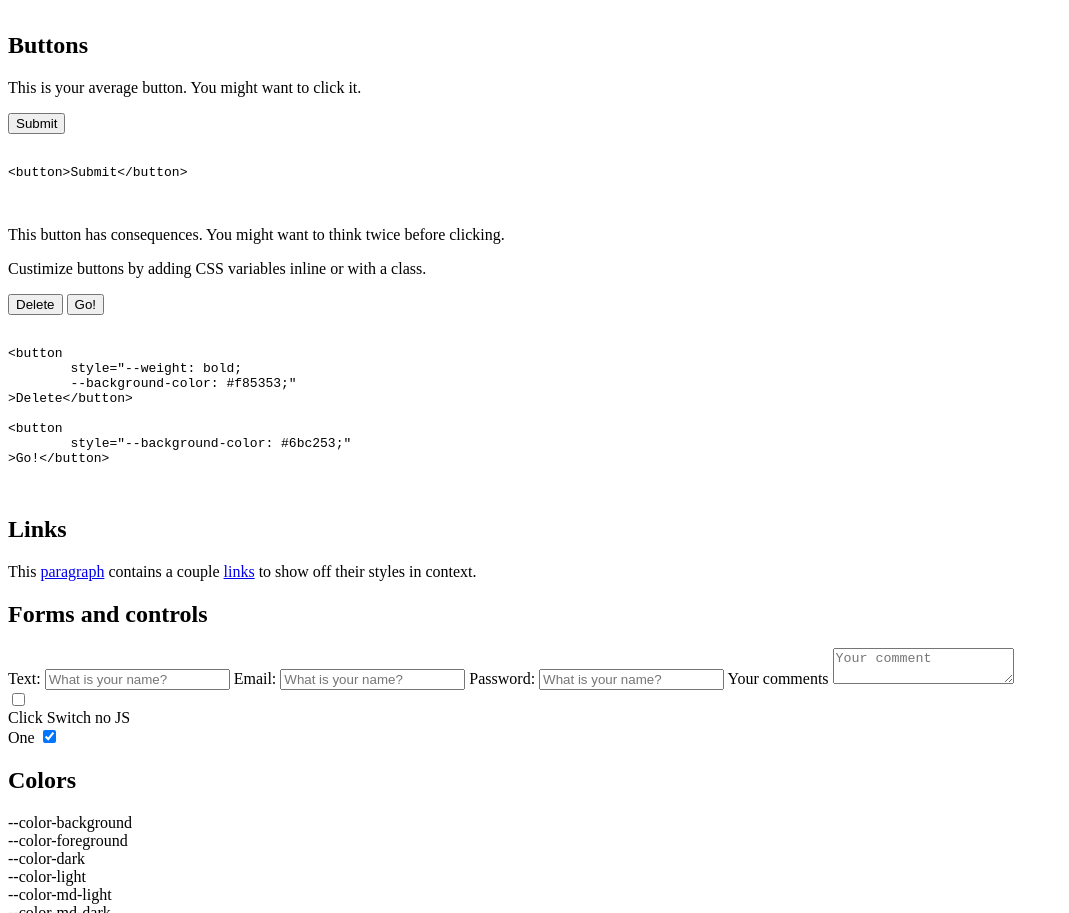
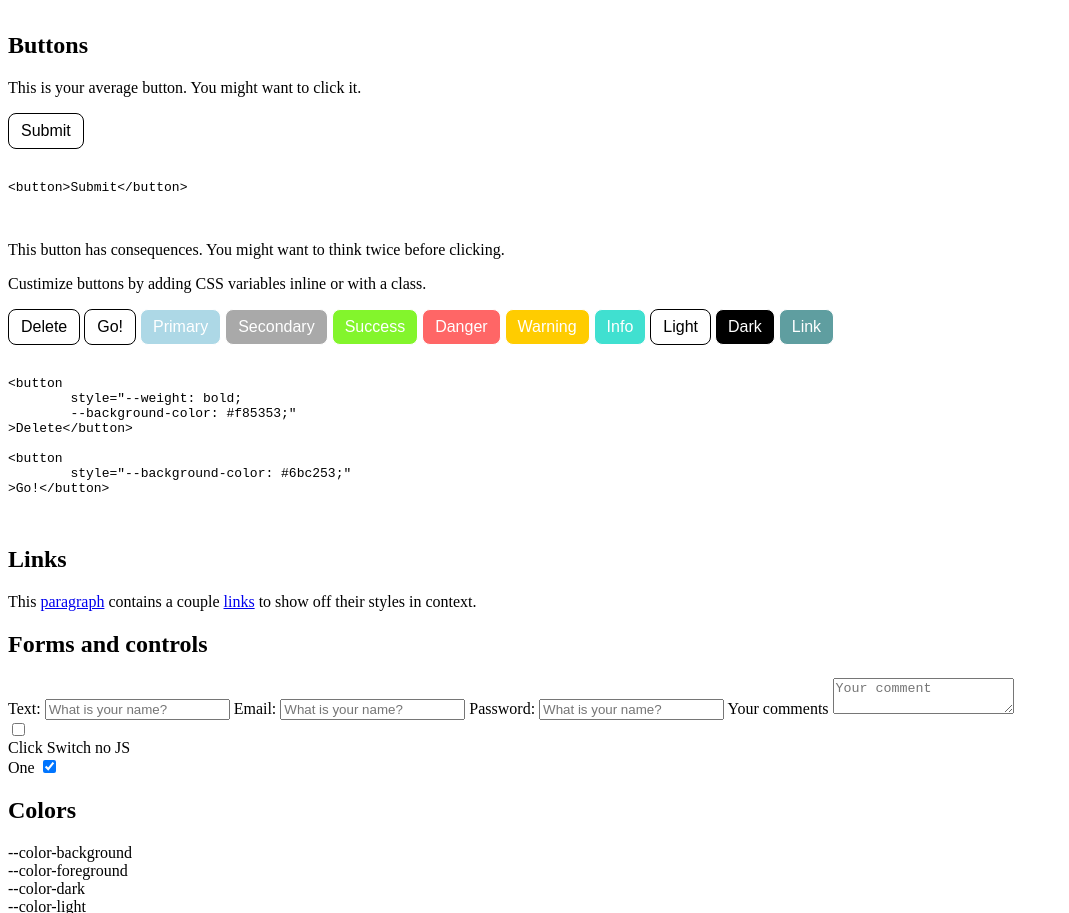
Before and after one commit to farhan-begg/Fazo-Framework, a plain HTML site: page index.html in a window 1280 px wide. Shown: the part 847-1760 px from the top of the page, without its empty margins (0-1069 px from the left). Drawn offline with Linux system fonts and the light colour scheme; a script that the page names is missing.

Commit message:
testing if commit working

```diff
--- a/index.html
+++ b/index.html
@@ -1,14 +1,18 @@
 <html>
+
 <head>
 	<title>Fazo Framework</title>
 	<link rel="stylesheet" href="style.css">
 
 </head>
+
 <body class="dark">
 
 	<div class="navbar">
 		<ul>
-			<li><h1 class="title">Framework Name</h1></li>
+			<li>
+				<h1 class="title">Framework Name</h1>
+			</li>
 			<li><a href="#colors">Colors</a></li>
 			<li><a href="#navbar">Navbar</a></li>
 			<li><a href="#headings">Headings</a></li>
@@ -77,12 +81,19 @@
 			<p>This button has consequences. You might want to think twice before clicking.</p>
 			<p>Custimize buttons by adding CSS variables inline or with a class.</p>
 			<p>
-<button
-	style="--weight: bold; --background-color: #f85353;"
->Delete</button>
-	<button
-	style="--background-color: #6bc253;"
->Go!</button>
+				<button style="--weight: bold; --background-color: #f85353;">Delete</button>
+				<button style="--background-color: #6bc253;">Go!</button>
+
+
+				<button type="button" class="btn-primary">Primary</button>
+				<button type="button" class="btn-secondary">Secondary</button>
+				<button type="button" class="btn-success">Success</button>
+				<button type="button" class="btn-danger">Danger</button>
+				<button type="button" class="btn-warning">Warning</button>
+				<button type="button" class="btn-info">Info</button>
+				<button type="button" class="btn-light">Light</button>
+				<button type="button" class="btn-dark">Dark</button>
+				<button type="button" class="btn-link">Link</button>
 			</p>
 
 			<pre>
@@ -101,7 +112,8 @@
 
 		<section>
 			<h2>Links</h2>
-			<p>This <a href="#">paragraph</a> contains a couple <a href="#">links</a> to show off their styles in context.</p>
+			<p>This <a href="#">paragraph</a> contains a couple <a href="#">links</a> to show off their styles in
+				context.</p>
 		</section>
 
 		<section>
@@ -152,7 +164,8 @@
 			<div class="color-grid">
 
 				<div style="background-color: var(--color-background)">--color-background</div>
-				<div style="background-color: var(--color-foreground); color: var(--color-background)">--color-foreground</div>
+				<div style="background-color: var(--color-foreground); color: var(--color-background)">
+					--color-foreground</div>
 				<div style="background-color: var(--color-dark); color: var(--color-background)">--color-dark</div>
 
 				<div style="background-color: var(--color-light)">--color-light</div>
@@ -161,11 +174,13 @@
 
 				<div style="background-color: var(--color-dark); color: var(--color-background)">--color-md-dark</div>
 
-				<div style="background-color: var(--color-primary); color: var(--color-background)">--color-primary</div>
+				<div style="background-color: var(--color-primary); color: var(--color-background)">--color-primary
+				</div>
 
 				<div style="background-color: var(--color-info); color: var(--color-background)">--color-info</div>
 
-				<div style="background-color: var(--color-success); color: var(--color-background)">--color-success</div>
+				<div style="background-color: var(--color-success); color: var(--color-background)">--color-success
+				</div>
 
 				<div style="background-color: var(--color-danger); color: var(--color-background)">--color-danger</div>
 
@@ -183,7 +198,9 @@
 
 			<div class="navbar">
 				<ul>
-					<li><h1 class="title">TITLE</h1></li>
+					<li>
+						<h1 class="title">TITLE</h1>
+					</li>
 					<li><a href="#">Link 1</a></li>
 					<li><a href="#">Link 2</a></li>
 					<li><a href="#">Link 3</a></li>
@@ -215,7 +232,9 @@
 			<p>Use two children under <code>div.navbar</code>.</p>
 			<div class="navbar">
 				<ul>
-					<li><h1 class="title">TITLE</h1></li>
+					<li>
+						<h1 class="title">TITLE</h1>
+					</li>
 					<li><a href="#">Products</a></li>
 					<li><a href="#">Mission</a></li>
 				</ul>
@@ -249,7 +268,9 @@
 
 			<div class="navbar">
 				<ul>
-					<li><h1 class="title">TITLE</h1></li>
+					<li>
+						<h1 class="title">TITLE</h1>
+					</li>
 				</ul>
 
 				<ul>
@@ -292,7 +313,9 @@
 				</ul>
 
 				<ul>
-					<li><h1 class="title">TITLE</h1></li>
+					<li>
+						<h1 class="title">TITLE</h1>
+					</li>
 				</ul>
 
 				<ul>
@@ -332,21 +355,27 @@
 			<h2>Page Footer</h2>
 			<div class="page-footer">
 				<ul>
-					<li><h3>Column 1</h3></li>
+					<li>
+						<h3>Column 1</h3>
+					</li>
 					<li><a>Item 1</a></li>
 					<li><a>Item 2</a></li>
 					<li><a>Item 3</a></li>
 				</ul>
 
 				<ul>
-					<li><h3>Column 2</h3></li>
+					<li>
+						<h3>Column 2</h3>
+					</li>
 					<li><a>Item 1</a></li>
 					<li><a>Item 2</a></li>
 					<li><a>Item 3</a></li>
 				</ul>
 
 				<ul>
-					<li><h3>Column 3</h3></li>
+					<li>
+						<h3>Column 3</h3>
+					</li>
 					<li><a>Item 1</a></li>
 					<li><a>Item 2</a></li>
 					<li><a>Item 3</a></li>
@@ -538,7 +567,9 @@
 	</div>
 	<div class="page-footer">
 		<ul>
-			<li><h3>Content</h3></li>
+			<li>
+				<h3>Content</h3>
+			</li>
 			<li><a href="#colors">Colors</a></li>
 			<li><a href="#navbar">Navbar</a></li>
 			<li><a href="#headings">Headings</a></li>
@@ -547,13 +578,17 @@
 		</ul>
 
 		<ul>
-			<li><h3>Resources</h3></li>
+			<li>
+				<h3>Resources</h3>
+			</li>
 			<li><a href="">CSS Tricks</a></li>
 			<li><a href="">CSS Tricks</a></li>
 		</ul>
 
 		<ul>
-			<li><h3>Contact</h3></li>
+			<li>
+				<h3>Contact</h3>
+			</li>
 			<li><a href="https://github.com/soggybag/frmwrk-css">GitHub</a></li>
 		</ul>
 	</div>
@@ -561,4 +596,5 @@
 	<script src="./js/frmwrk-slides.js"></script>
 	<script src="./js/frmwrk-slides-2.js"></script>
 </body>
+
 </html>
--- a/style.css
+++ b/style.css
@@ -0,0 +1,133 @@
+button {
+    --bg-color: #fff;
+    --fg-color: black;
+
+    padding: 0.5em 0.75em;
+    background-color: var(--bg-color);
+    border: 1px solid;
+    color: var(--fg-color);
+    border-radius: 0.5em;
+    font-size: 1em;
+    transition: 300ms;
+  }
+
+  button:hover {
+    background-color: var(--fg-color);
+    color: var(--bg-color);
+  }
+
+
+  button.btn-primary{
+      background-color: lightblue;
+      color: white;
+      cursor: pointer;
+  }
+
+  button.btn-primary:hover{
+      background-color: white;
+      color: lightblue;
+      cursor: pointer;
+
+  }
+
+  button.btn-secondary{
+      background-color: rgba(169, 169, 169);
+      color: white;
+      cursor: pointer;
+  }
+
+  button.btn-secondary:hover{
+      background-color: white;
+      color: rgba(169, 169, 169);
+      cursor: pointer;
+  }
+
+  button.btn-success{
+      background-color: rgba(131, 245, 44);
+      color: white;
+      cursor: pointer;
+
+  }
+
+  button.btn-success:hover{
+      background-color: white;
+      color: rgba(131, 245, 44);
+      cursor: pointer;
+  }
+
+  button.btn-danger{
+      background-color: rgba(255, 0, 0, 0.6);
+      color: white;
+      cursor: pointer;
+  }
+
+  button.btn-danger:hover{
+      background-color: white;
+      color: rgba(255, 0, 0);
+      cursor: pointer;
+  }
+
+  button.btn-warning{
+    background-color:#FFCC00;
+    color: white;
+    cursor: pointer;
+
+  }
+
+
+  button.btn-warning:hover{
+      background-color: white;
+      color: #FFCC00;
+      cursor: pointer;
+
+  }
+  button.btn-info{
+      background-color: turquoise;
+      color: white;
+      cursor: pointer;
+  }
+
+  button.btn-info:hover{
+      color: turquoise;
+      background-color: white;
+      cursor: pointer;
+  }
+
+  button.btn-light{
+    background-color: white;
+    color: black;
+    cursor: pointer;
+  }
+
+  button.btn-light:hover {
+    color: rgba(255, 255, 255, 1);
+    box-shadow: 0 5px 15px rgba(145, 92, 182, .4);
+    cursor: pointer;
+  }
+
+  button.btn-dark{
+      background-color: black;
+      color: white;
+      cursor: pointer;
+
+  }
+/*
+  button.btn-dark:hover{
+      background-color: white;
+      color: black;
+      cursor: pointer;
+
+  } */
+
+  button.btn-link{
+    text-decoration: none;
+    background-color: cadetblue;
+    color: white;
+    cursor: pointer;
+
+  }
+
+  button.btn-link:hover{
+      text-decoration: underline;
+      cursor: pointer;
+  }
```
Lines whose indentation alone changed are shown as unchanged.
